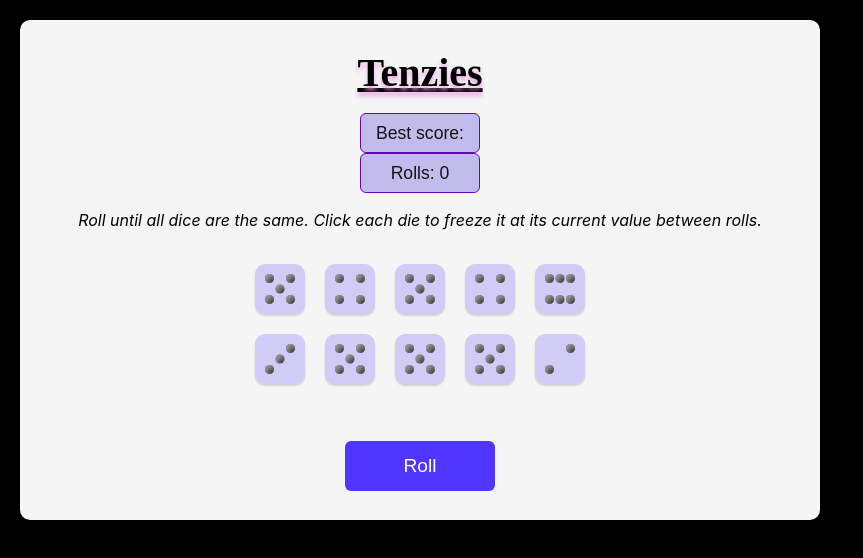
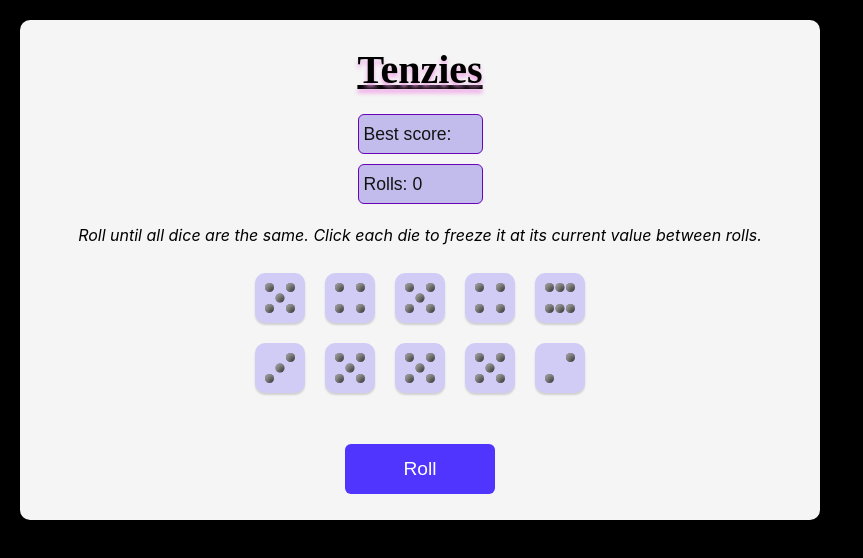
Before and after one commit to KingaSzayer-Iths/tenzies-app, a React (Create React App) app: page / in a window 1280 px wide. Shown: the top 558 px of the page, without its empty margins (0-863 px from the left). Built offline with nearby package versions, Linux system fonts and the light colour scheme.

Commit message:
add some style on  Best score

```diff
--- a/src/style.css
+++ b/src/style.css
@@ -175,7 +175,7 @@ main {
 
 .score div {
   height: 40px;
-  width: 120px;
+  width: 125px;
   /* border: none; */
   border: #6904b7 solid 1px;
   border-radius: 6px;
@@ -187,10 +187,12 @@ main {
 
   /* flex-direction: row; */
   /* display: grid; */
-  /* grid-template: auto / repeat(5, 1fr); */
-  gap: 15px;
+  grid-template: auto / repeat(4, 1fr);
+  margin: 10px;
+  /* gap: 15px; */
   align-items: center;
-  justify-content: center;
+  padding: 5px;
+  /* justify-content: center; */
 }
 
 
```
